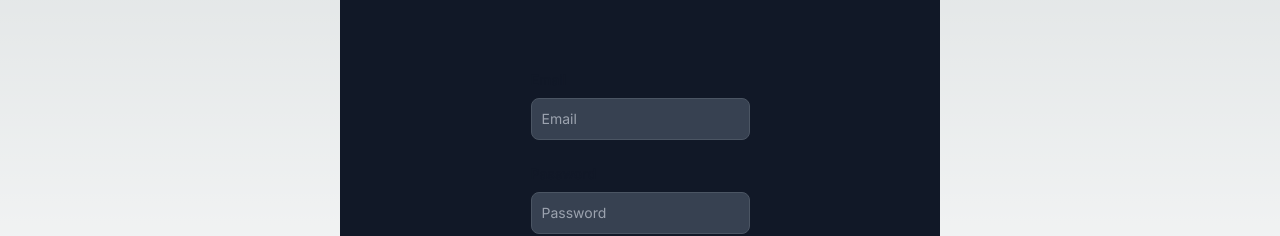
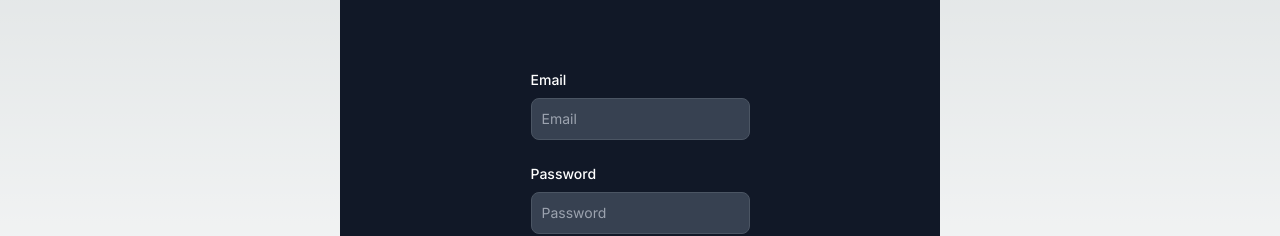
Before and after one commit to saumya11mehta/EternalAI, a Next.js app: page /login in a window 1280 px wide. Shown: the part 292-528 px from the top of the page. Built offline with nearby package versions, Linux system fonts and the light colour scheme.

Commit message:
Fix for login and signup

```diff
--- a/app/login/page.tsx
+++ b/app/login/page.tsx
@@ -49,7 +49,7 @@
 							</div>
 					}
 					<div>
-						<label htmlFor="email" className="block mb-2 text-sm font-medium text-gray-900">
+						<label htmlFor="email" className="block mb-2 text-sm font-medium text-white">
 							Email
 						</label>
 						<input
@@ -64,7 +64,7 @@
 					</div>
 					<br />
 					<div>
-						<label htmlFor="password" className="block mb-2 text-sm font-medium text-gray-900 dark:text-white">
+						<label htmlFor="password" className="block mb-2 text-sm font-medium text-white">
 							Password
 						</label>
 						<input
--- a/app/signup/page.tsx
+++ b/app/signup/page.tsx
@@ -44,6 +44,11 @@
 				<div className="text-3xl font-bold p-10">Sign up for Eternal</div>
 				<div className="w-2/4 p-10">
 					<div>
+						{
+								errorMessage != '' && <div className="text-center p-5">
+									<p className="text-red-500 text-sm text-bold">{errorMessage}</p>
+								</div>
+						}
 						<label htmlFor="username" className="block mb-2 text-sm font-medium text-gray-900 dark:text-white">
 							Username
 						</label>
```
